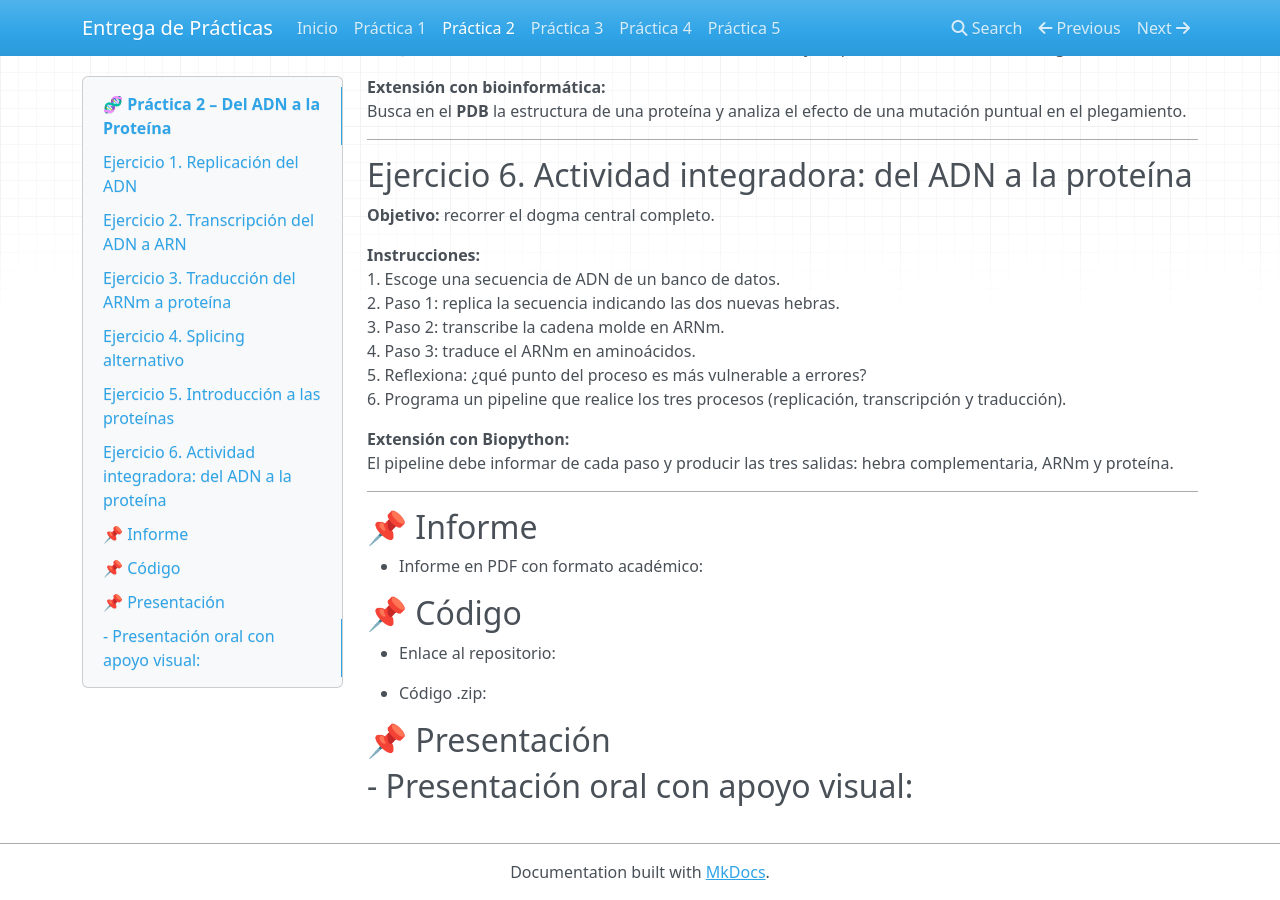
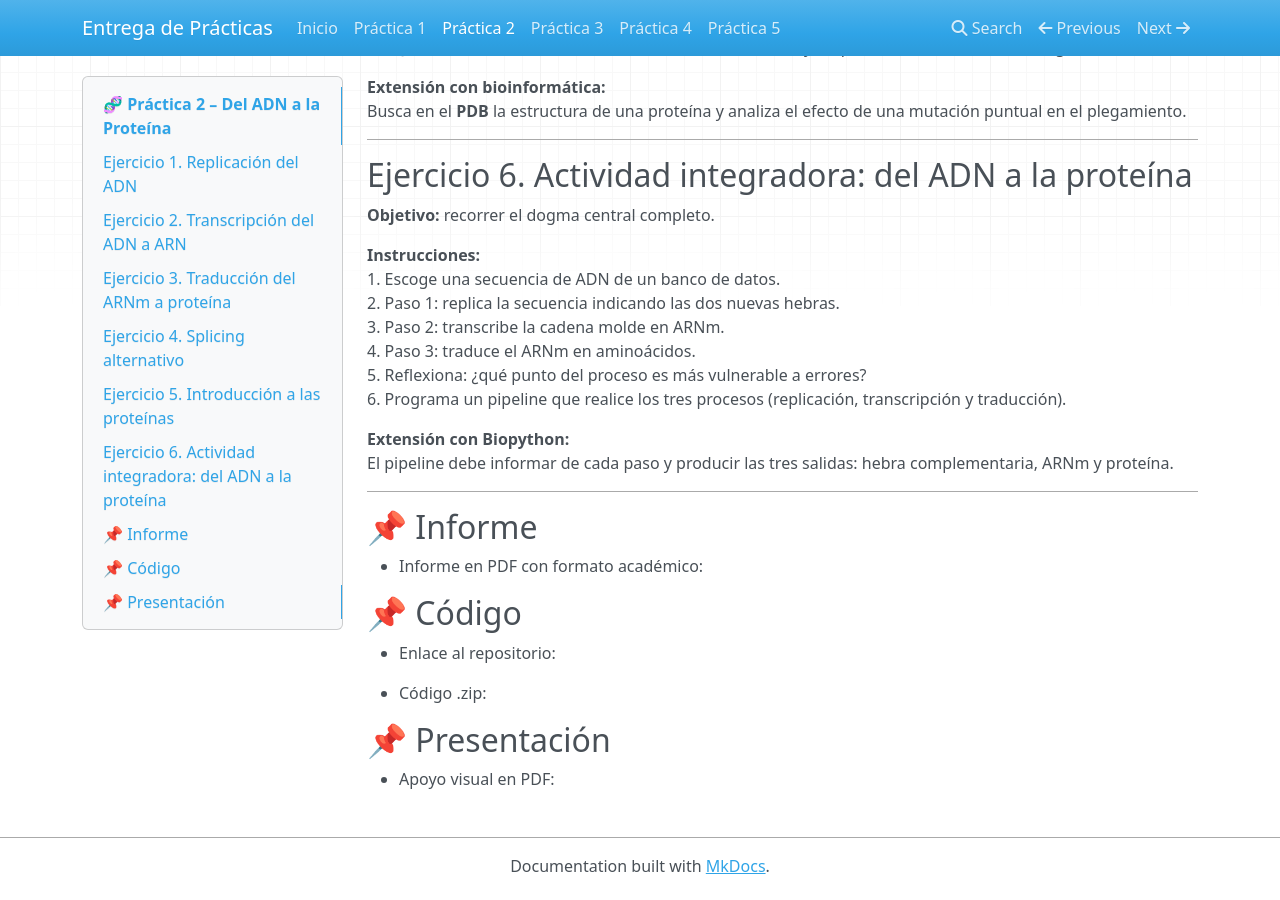
Before and after one commit to giselabcruz/bioinformatics, an MkDocs documentation site: the page built from docs/practica2.md, in a window 1280 px wide and 900 px high, scrolled down 1863 px. Built offline with MkDocs 1.6.1, drawn with Linux system fonts in a browser that asks for light colours; nearby versions of some CDN libraries.

Commit message:
Practice 2 fix typo

```diff
--- a/docs/practica2.md
+++ b/docs/practica2.md
@@ -112,6 +112,4 @@ El pipeline debe informar de cada paso y producir las tres salidas: hebra comple
 - Código .zip:
 
 ## 📌 Presentación
-
-- Presentación oral con apoyo visual:
--
+- Apoyo visual en PDF:
```
